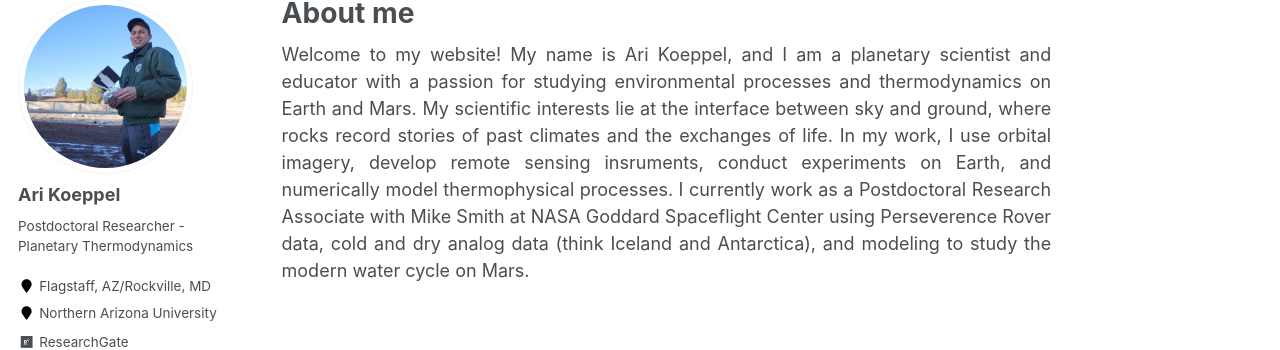
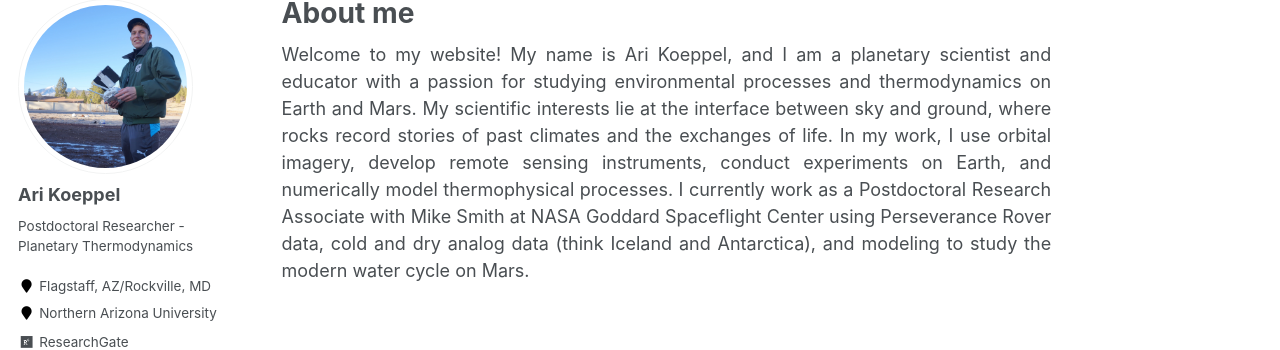
Before and after one commit to ahdkoeppel/ahdkoeppel.github.io, a Jekyll site: the page built from _pages/about.md, in a window 1280 px wide and 900 px high. Shown: the part 119-469 px from the top of the window. Built offline with Jekyll 4.4.1, drawn with Linux system fonts in a browser that asks for light colours; some web fonts are replaced.

Commit message:
Update about.md

```diff
--- a/_pages/about.md
+++ b/_pages/about.md
@@ -7,7 +7,7 @@ redirect_from:
   - /about/
   - /about.html
 ---
-<div style="text-align: justify"> Welcome to my website! My name is Ari Koeppel, and I am a planetary scientist and educator with a passion for studying environmental processes and thermodynamics on Earth and Mars. My scientific interests lie at the interface between sky and ground, where rocks record stories of past climates and the exchanges of life. In my work, I use orbital imagery, develop remote sensing insruments, conduct experiments on Earth, and numerically model thermophysical processes. I currently work as a Postdoctoral Research Associate with Mike Smith at NASA Goddard Spaceflight Center using Perseverence Rover data, cold and dry analog data (think Iceland and Antarctica), and modeling to study the modern water cycle on Mars. </div>  <p>&nbsp;</p>
+<div style="text-align: justify"> Welcome to my website! My name is Ari Koeppel, and I am a planetary scientist and educator with a passion for studying environmental processes and thermodynamics on Earth and Mars. My scientific interests lie at the interface between sky and ground, where rocks record stories of past climates and the exchanges of life. In my work, I use orbital imagery, develop remote sensing instruments, conduct experiments on Earth, and numerically model thermophysical processes. I currently work as a Postdoctoral Research Associate with Mike Smith at NASA Goddard Spaceflight Center using Perseverance Rover data, cold and dry analog data (think Iceland and Antarctica), and modeling to study the modern water cycle on Mars. </div>  <p>&nbsp;</p>
 
 ## Outside of science
 <div style="text-align: justify"> I love to spend my time playing and teaching outside and making art. My favorite activities include kayaking, rafting, skiing, cycling, climbing, sculpting, ice hockey, and walking my dog Gwynnie (to name a few…).</div>
```
